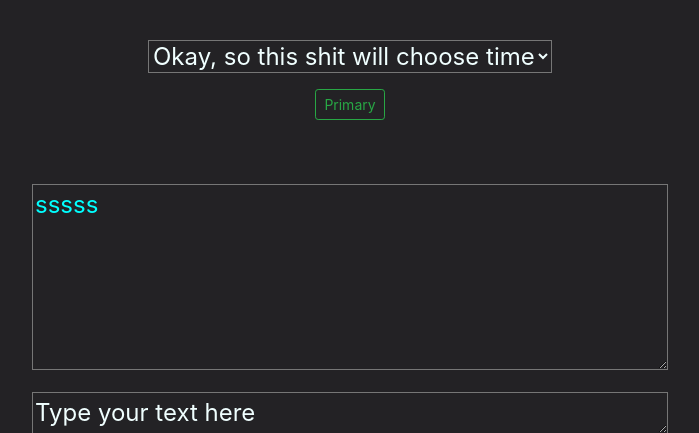
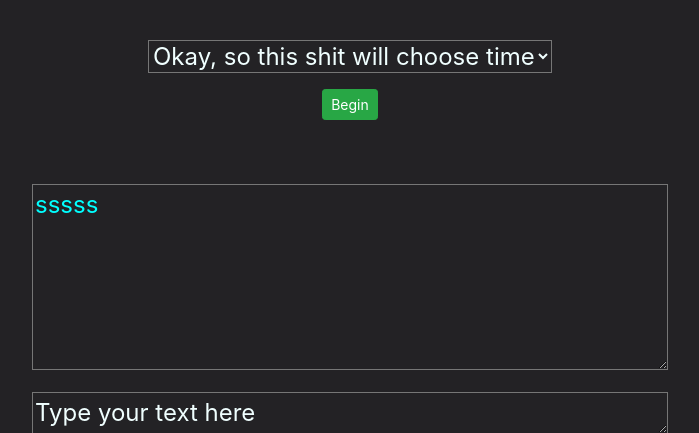
Before and after one commit to Vinqueire/Mango-Typer, a Flask app: page / in a window 1280 px wide. Shown: the part 96-529 px from the top of the page, without its empty margins (290-989 px from the left). Run offline with Flask 3, Linux system fonts and the light colour scheme; some web fonts are replaced.

Commit message:
I'm not even sure what have I made

```diff
--- a/templates/index.html
+++ b/templates/index.html
@@ -19,7 +19,7 @@
             </select>
         </form>
         <div>
-            <button type="button" class="btn btn-outline-success btn-sm" style="position: relative; top: 1rem;">Primary</button>
+            <button type="button" class="btn btn-success btn-sm" style="position: relative; top: 1rem;">Begin</button>
         </div>
     </div>
     <div style="text-align: center;">
@@ -37,4 +37,5 @@
     </div>
     <script src="/static/timer.js"></script>
     <script src="/static/displayer.js"></script>
+    <!-- Make a script that fills the text container on button click -->
 {% endblock %}
```
